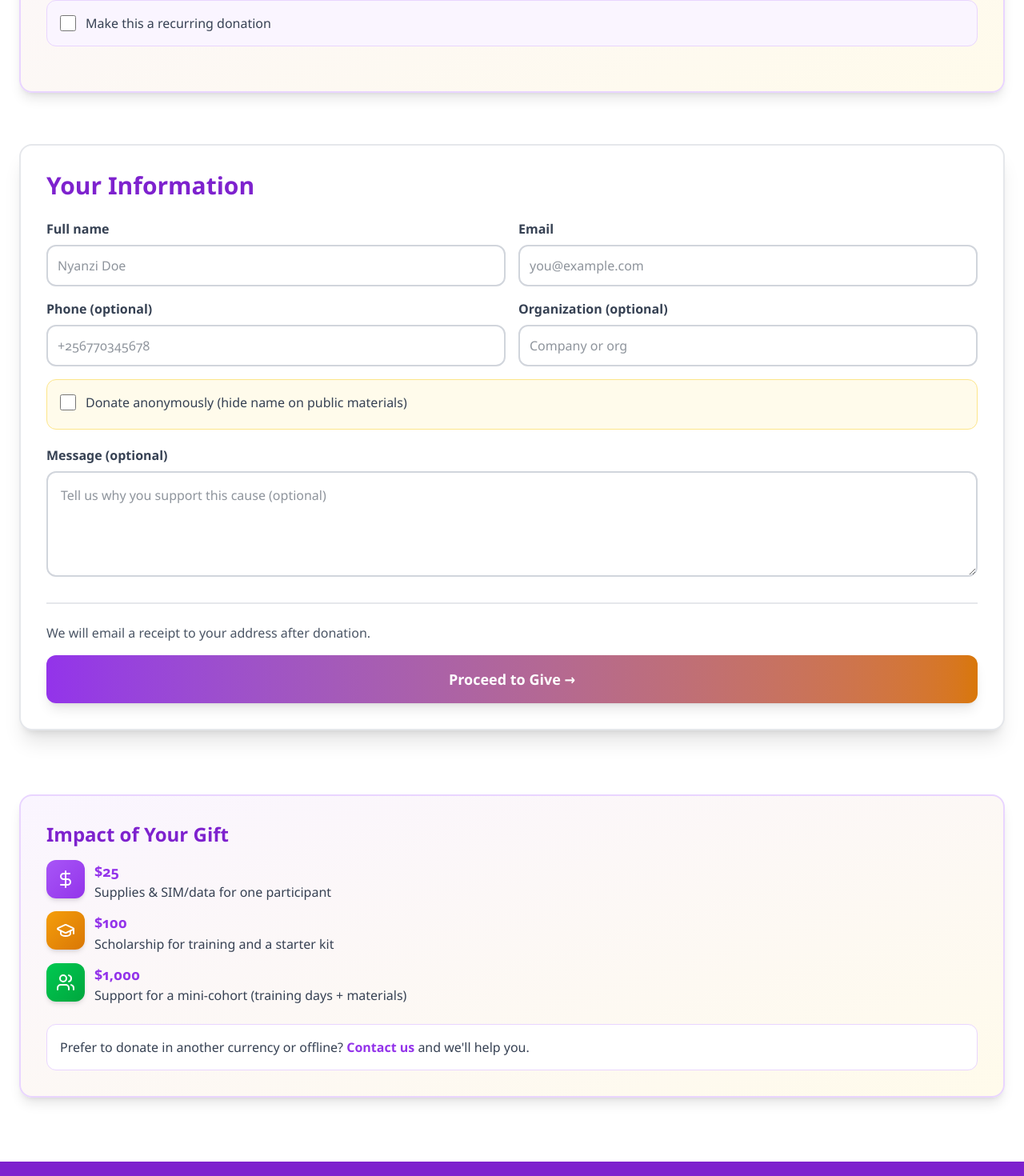
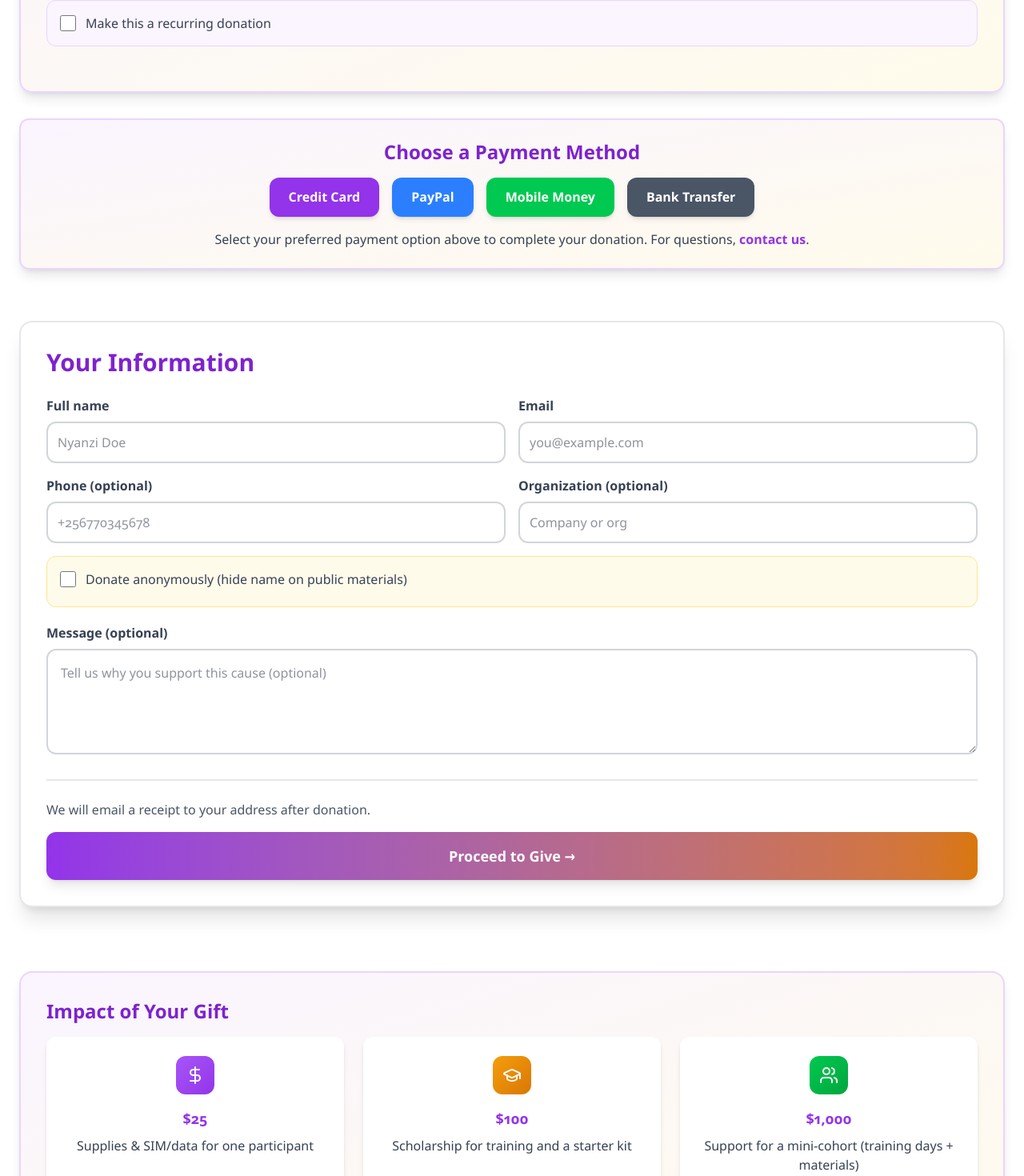
Before and after one commit to Mmadiba724/tiqvah, a React (Vite) app: page /tiqvah/donations in a window 1280 px wide. Shown: the part 1761-3231 px from the top of the page at 80% size. Built offline with nearby package versions, Linux system fonts and the light colour scheme.

Commit message:
donations page

```diff
--- a/src/components/Donations.jsx
+++ b/src/components/Donations.jsx
@@ -65,6 +65,7 @@ const Donations = () => {
 
 	const [errors, setErrors] = useState({})
 	const [submitted, setSubmitted] = useState(false)
+	const [paymentModal, setPaymentModal] = useState(null)
 	const sectionsRef = useRef([])
 
 	// GSAP Scroll Animations
@@ -256,6 +257,18 @@ const Donations = () => {
 								</div>
 							)}
 						</div>
+
+						{/* Payment Options Section */}
+						<div className="mt-8 p-6 bg-gradient-to-br from-purple-50 to-amber-50 rounded-xl border-2 border-purple-200 shadow-lg text-center">
+							<h4 className="text-xl md:text-2xl font-bold text-purple-700 mb-4">Choose a Payment Method</h4>
+							<div className="flex flex-wrap justify-center gap-4 mb-4">
+								<button type="button" onClick={() => setPaymentModal('card')} className="px-6 py-3 rounded-xl bg-purple-600 text-white font-semibold shadow-md hover:bg-purple-700 transition-all">Credit Card</button>
+								<button type="button" onClick={() => setPaymentModal('paypal')} className="px-6 py-3 rounded-xl bg-blue-500 text-white font-semibold shadow-md hover:bg-blue-600 transition-all">PayPal</button>
+								<button type="button" onClick={() => setPaymentModal('mobile')} className="px-6 py-3 rounded-xl bg-green-500 text-white font-semibold shadow-md hover:bg-green-600 transition-all">Mobile Money</button>
+								<button type="button" onClick={() => setPaymentModal('bank')} className="px-6 py-3 rounded-xl bg-gray-600 text-white font-semibold shadow-md hover:bg-gray-700 transition-all">Bank Transfer</button>
+							</div>
+							<p className="text-base text-gray-700">Select your preferred payment option above to complete your donation. For questions, <Link to="/contact" className="text-purple-600 font-bold hover:underline">contact us</Link>.</p>
+						</div>
 					</div>
 
 					{/* donor form and notes */}
@@ -309,41 +322,80 @@ const Donations = () => {
 
 						<div className="mt-16 md:mt-20 bg-gradient-to-br from-purple-50 to-amber-50 rounded-2xl p-6 md:p-8 border-2 border-purple-200 shadow-lg">
 							<h4 className="text-xl md:text-2xl font-bold text-purple-700 mb-4">Impact of Your Gift</h4>
-							<ul className="space-y-3">
-								<li className="flex items-start gap-3">
-									<div className="w-12 h-12 bg-gradient-to-br from-purple-500 to-purple-600 rounded-xl flex items-center justify-center flex-shrink-0 shadow-md">
+							<div className="grid grid-cols-1 md:grid-cols-3 gap-6">
+								<div className="flex flex-col items-center text-center bg-white rounded-xl p-6 shadow-md">
+									<div className="w-12 h-12 bg-gradient-to-br from-purple-500 to-purple-600 rounded-xl flex items-center justify-center mb-4">
 										<DollarSign className="w-6 h-6 text-white" />
 									</div>
-									<div>
-										<strong className="text-lg text-purple-600">$25</strong>
+									<strong className="text-lg text-purple-600 mb-2">$25</strong>
 									<p className="text-base text-gray-700">Supplies & SIM/data for one participant</p>
 								</div>
-								</li>
-								<li className="flex items-start gap-3">
-									<div className="w-12 h-12 bg-gradient-to-br from-amber-500 to-amber-600 rounded-xl flex items-center justify-center flex-shrink-0 shadow-md">
+								<div className="flex flex-col items-center text-center bg-white rounded-xl p-6 shadow-md">
+									<div className="w-12 h-12 bg-gradient-to-br from-amber-500 to-amber-600 rounded-xl flex items-center justify-center mb-4">
 										<GraduationCap className="w-6 h-6 text-white" />
 									</div>
-									<div>
-										<strong className="text-lg text-purple-600">$100</strong>
+									<strong className="text-lg text-purple-600 mb-2">$100</strong>
 									<p className="text-base text-gray-700">Scholarship for training and a starter kit</p>
 								</div>
-								</li>
-								<li className="flex items-start gap-3">
-									<div className="w-12 h-12 bg-gradient-to-br from-green-500 to-green-600 rounded-xl flex items-center justify-center flex-shrink-0 shadow-md">
+								<div className="flex flex-col items-center text-center bg-white rounded-xl p-6 shadow-md">
+									<div className="w-12 h-12 bg-gradient-to-br from-green-500 to-green-600 rounded-xl flex items-center justify-center mb-4">
 										<Users className="w-6 h-6 text-white" />
 									</div>
-									<div>
-										<strong className="text-lg text-purple-600">$1,000</strong>
+									<strong className="text-lg text-purple-600 mb-2">$1,000</strong>
 									<p className="text-base text-gray-700">Support for a mini-cohort (training days + materials)</p>
 								</div>
-								</li>
-							</ul>
+							</div>
 							<div className="mt-6 p-4 bg-white rounded-xl border border-purple-200">
 								<p className="text-base text-gray-700">Prefer to donate in another currency or offline? <Link to="/contact" className="text-purple-600 font-bold hover:underline">Contact us</Link> and we'll help you.</p>
 							</div>
+
 						</div>
 					</div>
 				</div>
+
+			{/* Payment Modal */}
+			{paymentModal && (
+				<div className="fixed inset-0 z-50 flex items-center justify-center bg-black/40">
+					<div className="bg-white rounded-xl shadow-2xl p-8 max-w-md w-full mx-4 relative">
+						<button onClick={() => setPaymentModal(null)} className="absolute top-3 right-3 text-gray-400 hover:text-gray-700 text-2xl">&times;</button>
+						<h3 className="text-2xl font-bold text-purple-700 mb-4">
+							{paymentModal === 'card' && 'Credit Card Payment'}
+							{paymentModal === 'paypal' && 'PayPal Payment'}
+							{paymentModal === 'mobile' && 'Mobile Money Payment'}
+							{paymentModal === 'bank' && 'Bank Transfer Payment'}
+						</h3>
+						<div className="text-center">
+							{paymentModal === 'card' && (
+								<div>
+									<p className="text-gray-600 mb-4">You will be redirected to our secure payment processor to complete your donation.</p>
+									<button className="bg-purple-600 text-white px-6 py-3 rounded-xl font-semibold hover:bg-purple-700 transition-all">Continue to Payment</button>
+								</div>
+							)}
+							{paymentModal === 'paypal' && (
+								<div>
+									<p className="text-gray-600 mb-4">You will be redirected to PayPal to complete your donation securely.</p>
+									<button className="bg-blue-500 text-white px-6 py-3 rounded-xl font-semibold hover:bg-blue-600 transition-all">Continue with PayPal</button>
+								</div>
+							)}
+							{paymentModal === 'mobile' && (
+								<div>
+									<p className="text-gray-600 mb-4">Choose your mobile money provider:</p>
+									<div className="space-y-2">
+										<button className="w-full bg-green-500 text-white px-6 py-3 rounded-xl font-semibold hover:bg-green-600 transition-all">MTN Mobile Money</button>
+										<button className="w-full bg-red-500 text-white px-6 py-3 rounded-xl font-semibold hover:bg-red-600 transition-all">Airtel Money</button>
+									</div>
+								</div>
+							)}
+							{paymentModal === 'bank' && (
+								<div>
+									<p className="text-gray-600 mb-4">Bank transfer details will be provided after confirmation.</p>
+									<button className="bg-gray-600 text-white px-6 py-3 rounded-xl font-semibold hover:bg-gray-700 transition-all">Get Transfer Details</button>
+								</div>
+							)}
+						</div>
+					</div>
+				</div>
+			)}
 		</section>
 	)
 }
```
Lines whose indentation alone changed are shown as unchanged.
